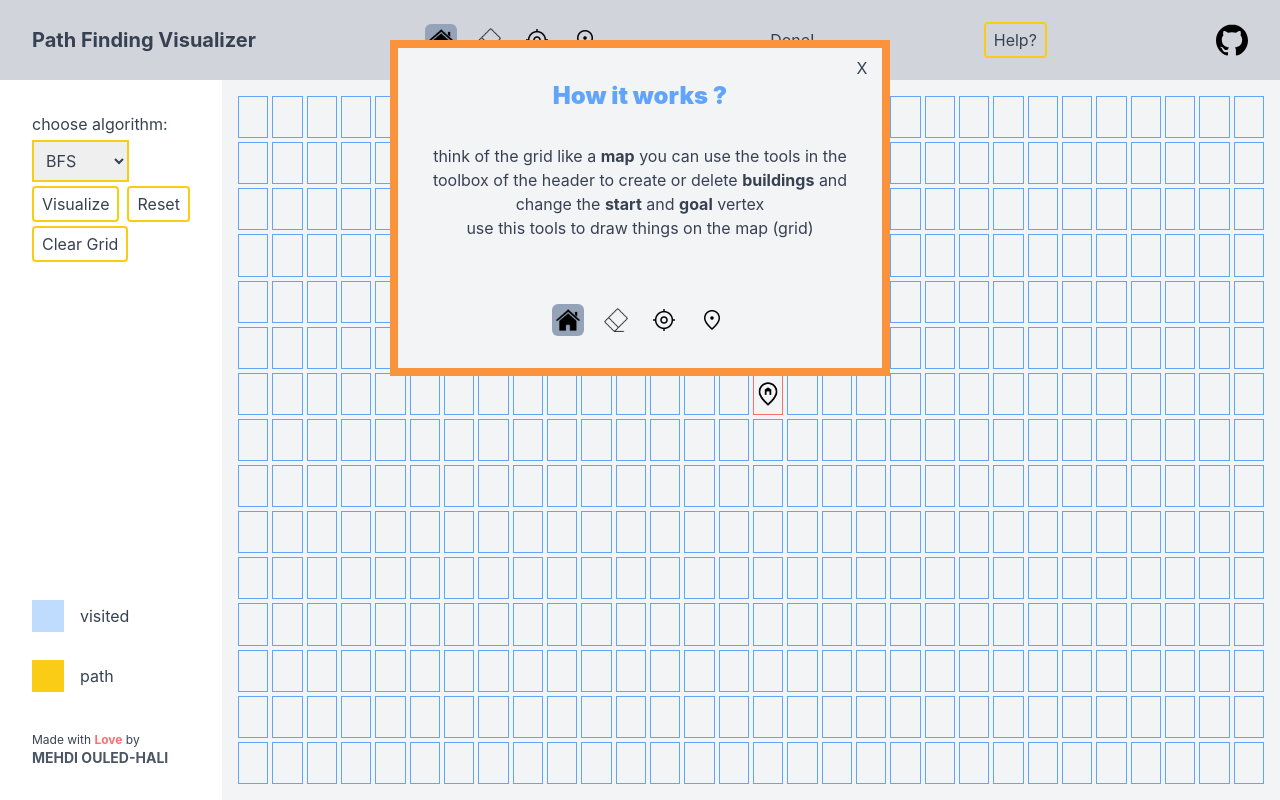
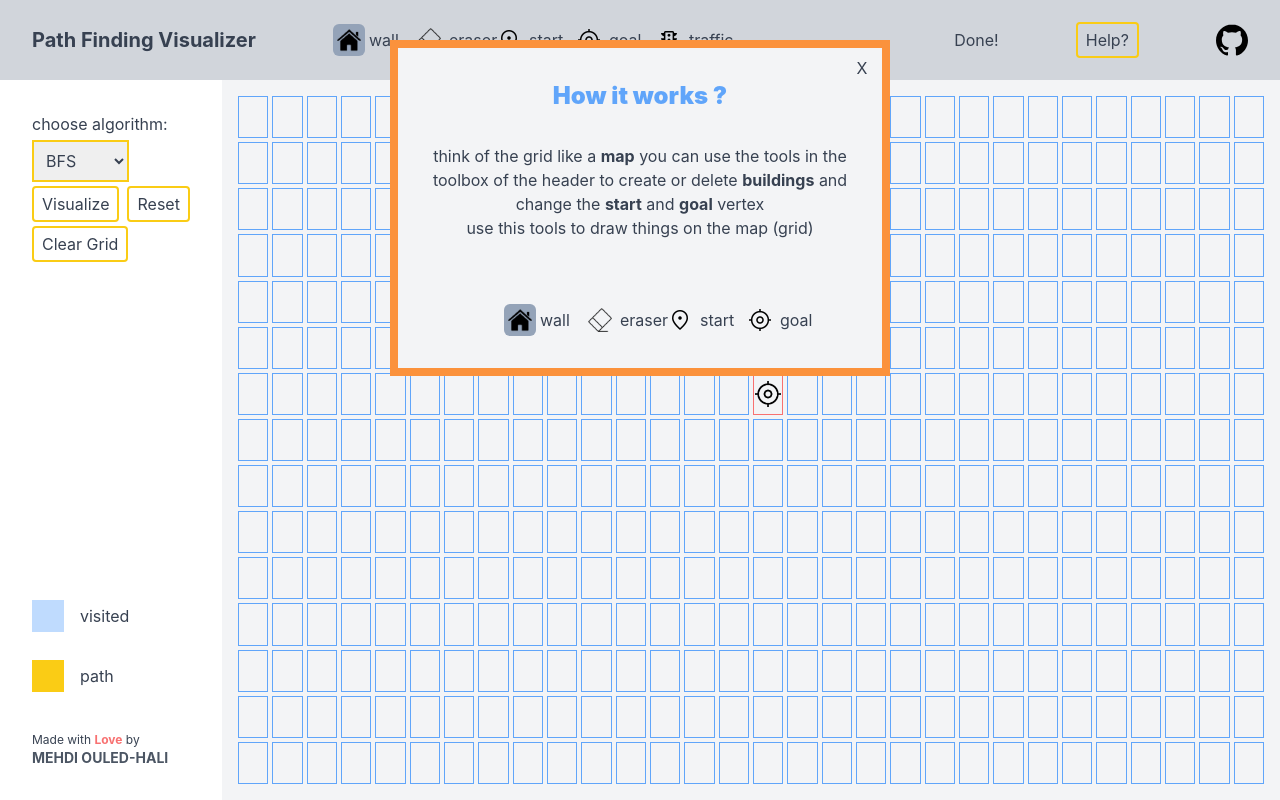
Before and after one commit to MehdiHali/PathFinder, a React (Create React App) app: page / in a window 1280 px wide. Built offline with nearby package versions, Linux system fonts and the light colour scheme.

Commit message:
add the traffic tool

```diff
--- a/src/App.tsx
+++ b/src/App.tsx
@@ -51,17 +51,17 @@ function App() {
             <br /> use this tools to draw things on the map (grid)
             </p>
         <ToolBox<action> onChange={setAction} defaultValue={"WALL"} className=" mx-auto ">
-            <ToolBox.Tool  /*onClick={setAction}*/ selected = {true} value={"WALL"}>
+            <ToolBox.Tool name="wall"  /*onClick={setAction}*/ selected = {true} value={"WALL"}>
                 <img src={Home} />
             </ToolBox.Tool>
-            <ToolBox.Tool selected={false} value={"ROUTE"}>
+            <ToolBox.Tool name="eraser" selected={false} value={"ROUTE"}>
                 <img src={Eraser} />
             </ToolBox.Tool>
-            <ToolBox.Tool selected={false} value={"START"}>
+            <ToolBox.Tool name="start" selected={false} value={"START"}>
+                <img src={Location} />
+            </ToolBox.Tool>
+            <ToolBox.Tool name="goal" selected={false} value={"GOAL"}>
                 <img src={MyLocation} />
-            </ToolBox.Tool>
-            <ToolBox.Tool selected={false} value={"GOAL"}>
-                <img src={Location} />
             </ToolBox.Tool>
         </ToolBox>
         </div>
--- a/src/Cell.tsx
+++ b/src/Cell.tsx
@@ -1,5 +1,6 @@
 import HomePin  from './assets/HomePin.png'
 import Home from './assets/home.png'
+import Traffic from './assets/traffic.png'
 import MyLocation  from './assets/MyLocation.png'
 import { Dispatch, SetStateAction, useEffect } from 'react'
 import { Vertex } from './Utils/useGraph'
@@ -33,8 +34,9 @@ let Cell = ({vertex,path, setWeight, start, goal,visited,action, onClick, onMous
 
                     {
                     vertex.isWall ? <img className='w-6  mx-auto object-cover' src={Home} />
-                    :isStart ? <img className='  mx-auto object-cover' src={MyLocation} />
-                    :isGoal ? <img className='  mx-auto object-cover' src={HomePin} />
+                    :vertex.isTraffic ? <img className='w-6  mx-auto object-cover' src={Traffic} />
+                    :isStart ? <img className='  mx-auto object-cover' src={HomePin} />
+                    :isGoal ? <img className='  mx-auto object-cover' src={MyLocation} />
                     :""
                     // : <input type={"number"} defaultValue={0} className={"text-center w-full  h-full"}  />
                     }
--- a/src/Grid.tsx
+++ b/src/Grid.tsx
@@ -2,7 +2,7 @@ import { Dispatch, SetStateAction, useEffect, useState } from 'react';
 import {useGraph,getVertex,Vertex, setToArray} from './Utils/useGraph'
 import { DFS } from './Utils/DFS';
 import { BFS } from './Utils/BFS';
-import { action, algo } from './Utils/types';
+import { DrawAction, action, algo } from './Utils/types';
 import Cell from './Cell';
 
 
@@ -11,7 +11,7 @@ function Grid({className,algo,triggerResetGrid, setResetGrid,visualize, setVisua
     const COLS = 30;
     const ROWS = 15;
     const SPEED = 1;
-    let {graph, makeWall, makeRoute, makeVisited, setWeight, makePath,resetGraph, graphLoaded} = useGraph(COLS,ROWS);
+    let {graph, makeWall, makeRoute, makeTraffic, makeVisited, setWeight, makePath,resetGraph, graphLoaded} = useGraph(COLS,ROWS);
     let [mouseDown,setMouseDown]= useState(false);
     let [searched, setSearched]: [boolean, Dispatch<SetStateAction<boolean>>] = useState(false);
     let [path,setPath]: [Vertex[],Dispatch<SetStateAction<Vertex[]>>] = useState([] as Vertex[]);
@@ -161,18 +161,19 @@ function Grid({className,algo,triggerResetGrid, setResetGrid,visualize, setVisua
 
     function handleCellClick(vertex: Vertex){
         switch(action){
-            case 'WALL': ( !isStart(vertex) && !isGoal(vertex) ) && makeWall(vertex);break;
-            case 'ROUTE':  ( !isStart(vertex) && !isGoal(vertex) ) && makeRoute(vertex);break;
-            case 'START': (vertex !== start)&& setStart(vertex);break;
-            case 'GOAL': (vertex !== goal) && setGoal(vertex);break;
+            case DrawAction.WALL: ( !isStart(vertex) && !isGoal(vertex) ) && makeWall(vertex);break;
+            case DrawAction.TRAFFIC: ( !isStart(vertex) && !isGoal(vertex) ) && makeTraffic(vertex);break;
+            case DrawAction.ROUTE:  ( !isStart(vertex) && !isGoal(vertex) ) && makeRoute(vertex);break;
+            case DrawAction.START: (vertex !== start)&& setStart(vertex);break;
+            case DrawAction.GOAL: (vertex !== goal) && setGoal(vertex);break;
         }
     }
 
     return <div className={"p-4 "+className}>
     <div style={{gridTemplateColumns: `repeat(${COLS}, minmax(0, 1fr))`}} className='grid grid-cols-30 w-full h-full gap-1 '>
         {
-            // creating a cell for every vertex in the graph
-            setToArray(graph.verticesSet).map((v,i)=>{
+                // creating a cell for every vertex in the graph
+                setToArray(graph.verticesSet).map((v,i)=>{
                 return <Cell key={i}
                 action={action}
                 goal={goal}
--- a/src/Header.tsx
+++ b/src/Header.tsx
@@ -2,11 +2,13 @@ import { Children, createContext, Dispatch, ReactNode, SetStateAction, useContex
 import Logo from './Components/Logo';
 import { action } from './Utils/types';
 import Eraser from './assets/eraser.png'
+import Traffic from './assets/traffic.svg'
 import Home from './assets/home.png'
 import Location from './assets/Location.png'
 import MyLocation from './assets/MyLocation.png'
 import GitHub from './assets/GitHub.svg'
 import ToolBox from './Utils/ToolBox';
+import { DrawAction } from './Utils/types';
 
 
 const Header = ({className, visualize, setAction, setShowHelp}: {className: string, visualize: boolean,setAction: Dispatch<SetStateAction<action>>, setShowHelp: Dispatch<SetStateAction<boolean>>})=>{
@@ -15,18 +17,21 @@ const Header = ({className, visualize, setAction, setShowHelp}: {className: stri
     return <div className={'bg-gray-300 p-4 flex justify-between items-center px-8 '+className}>
         <Logo className={" w-32  object-contain"}/>
 
-        <ToolBox<action> onChange={setAction} defaultValue={"WALL"}>
-            <ToolBox.Tool  /*onClick={setAction}*/ selected = {true} value={"WALL"}>
+        <ToolBox<action> onChange={setAction} defaultValue={"WALL"} className='pr-48'>
+            <ToolBox.Tool name="wall"  /*onClick={setAction}*/ selected = {true} value={DrawAction.WALL}>
                 <img src={Home} />
-            </ToolBox.Tool>
-            <ToolBox.Tool selected={false} value={"ROUTE"}>
+            </ToolBox.Tool >
+            <ToolBox.Tool name = "eraser" selected={false} value={DrawAction.ROUTE}>
                 <img src={Eraser} />
             </ToolBox.Tool>
-            <ToolBox.Tool selected={false} value={"START"}>
+            <ToolBox.Tool name="start" selected={false} value={DrawAction.START}>
+                <img src={Location} />
+            </ToolBox.Tool>
+            <ToolBox.Tool name="goal" selected={false} value={DrawAction.GOAL}>
                 <img src={MyLocation} />
             </ToolBox.Tool>
-            <ToolBox.Tool selected={false} value={"GOAL"}>
-                <img src={Location} />
+            <ToolBox.Tool name="traffic" selected={false} value={DrawAction.TRAFFIC}>
+                <img src={Traffic} />
             </ToolBox.Tool>
         </ToolBox>
 
--- a/src/Utils/ToolBox.tsx
+++ b/src/Utils/ToolBox.tsx
@@ -8,13 +8,13 @@ import { ReactNode } from "react";
 import ToolBoxContext from "../ToolBoxContext";
 
 
-ToolBox.Tool = function Tool<T>({value, onClick, children}:{value: T, selected: boolean, onClick?: (value: T,...params: any[])=>void, children: ReactNode}){
+ToolBox.Tool = function Tool<T>({value, name, onClick, children}:{value: T, name: string, selected: boolean, onClick?: (value: T,...params: any[])=>void, children: ReactNode}){
     // const [value,setValue] : [T, Dispatch<SetStateAction<T>>] = useState("" as T);
 
     let {selected, setSelected} = useContext(ToolBoxContext);
 
-    return <li onClick={()=>{setSelected(value);onClick && onClick(value)}} className={"flex space-x-4 h-8 w-8 p-1 rounded-md cursor-pointer hover:border-2 border-yellow-400 hover:bg-slate-400 hover:border-dashed "+((selected === value)&&" bg-slate-400")}>
-            {children}
+    return <li onClick={()=>{setSelected(value);onClick && onClick(value)}} className={"flex space-x-2 h-8  w-8 p-1 rounded-md cursor-pointer hover:border-2 border-yellow-400 hover:bg-slate-400 hover:border-dashed "+((selected === value)&&" bg-slate-400")}>
+            {children} <div>{name}</div>
         </li>
 }
 
@@ -35,7 +35,7 @@ function ToolBox<T> ({onChange, defaultValue, children, className}:{onChange: Di
 
     return <ToolBoxContext.Provider value={{selected,setSelected}}>
 
-            <div  onChange={handleChange} className={"flex items-center space-x-4 list-none "+" "+className} >
+            <div  onChange={handleChange} className={"flex items-center space-x-12 list-none "+" "+className} >
                 {children}
             </div>
             </ToolBoxContext.Provider>
--- a/src/Utils/types.ts
+++ b/src/Utils/types.ts
@@ -4,4 +4,13 @@ import { access } from "fs";
 declare type algo = "DFS"|"BFS"|"Dijkstra"|"AStart";
 type action = 'SELECT'|'WALL'|'ROUTE'|'START'|'GOAL';
 
-export {type action,type algo};
+abstract class DrawAction {
+    static TRAFFIC: string = "TRAFFIC";
+    static SELECT: string = "SELECT";
+    static WALL: string = "WALL";
+    static ROUTE: string = "ROUTE";
+    static START: string = "START";
+    static GOAL: string = "GOAL";
+}
+
+export {type action,type algo, DrawAction};
--- a/src/Utils/useGraph.ts
+++ b/src/Utils/useGraph.ts
@@ -8,9 +8,10 @@ interface Vertex {
     col: number,
     row: number,
     isWall: boolean
-    isVisited: boolean
-    isPath: boolean
-    weight: number
+    isTraffic: boolean,
+    isVisited: boolean,
+    isPath: boolean,
+    weight: number,
 }
 
 interface Graph {
@@ -115,7 +116,7 @@ function useGraph(cols?: number,rows?: number){
         for(let row = 0; row<rows; row++)
             for(let col = 0; col<cols; col++)
             {
-                let currVertex: Vertex = {row,col,isWall: false, isVisited: false, isPath: false, weight: 0};
+                let currVertex: Vertex = {row,col,isWall: false, isTraffic: false, isVisited: false, isPath: false, weight: 0};
                 newAdjList.set(currVertex , []);
                 // addVertex(currVertex)
                 verticesSet.add(currVertex);
@@ -223,6 +224,13 @@ function useGraph(cols?: number,rows?: number){
             // - even tough we are calling the setGraph every time, React will batch those
             // setStates into one to increase performance
             setGraph(graph=>({...graph,numEdges:graph.numEdges-removedEdgesCount,AdjList: newAdjList,walls: [...graph.walls,v]}));
+    }
+
+    function makeTraffic(v: Vertex){
+        getVertex(graph,v).isTraffic = true;
+        setGraph(graph=>({...graph}))
+        console.log("made traffic");
+
     }
 
     /**
@@ -343,7 +351,7 @@ function useGraph(cols?: number,rows?: number){
     },[graph])
 
 
-    return {graph: graph,graphLoaded, createGraphFromDimension, makeWall, makeRoute, makeVisited, setWeight, makePath, resetGraph};
+    return {graph: graph,graphLoaded, createGraphFromDimension, makeWall, makeRoute, makeVisited, makeTraffic, setWeight, makePath, resetGraph};
 }
 
 // ============== Helper Fnuctions =============
```
Also changed, not shown: src/assets/traffic.png (added), src/assets/traffic.svg (added).
